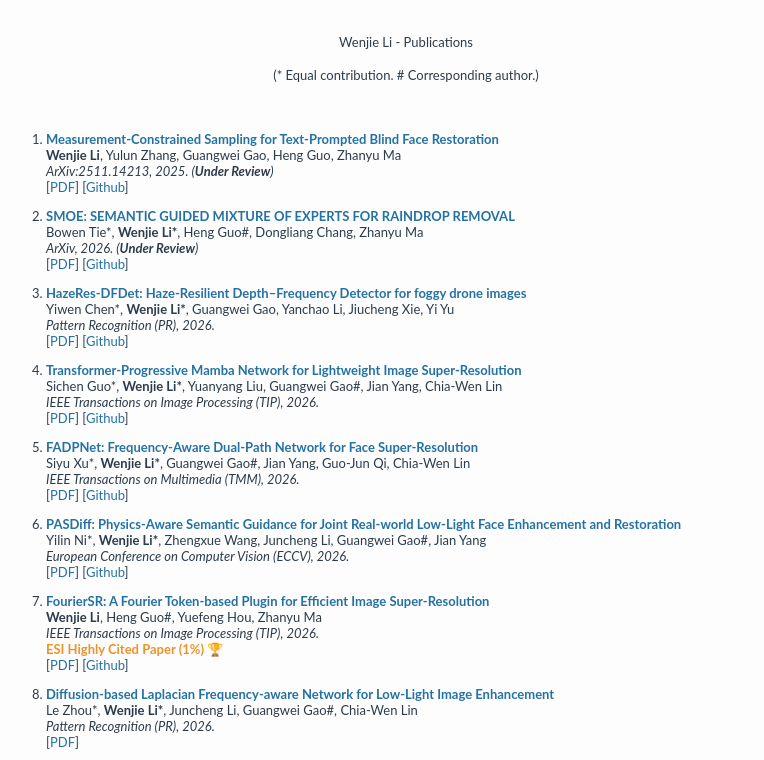
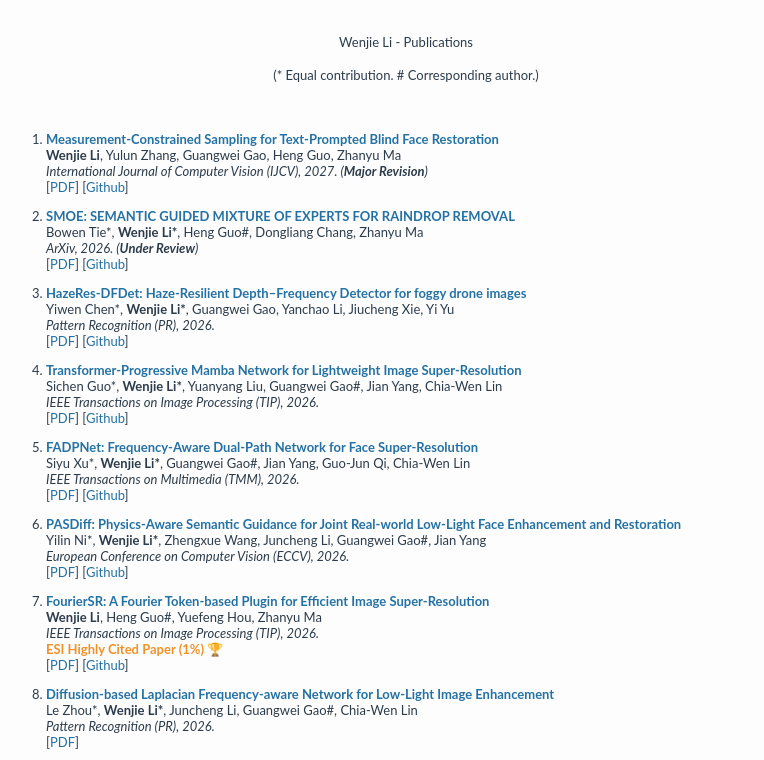
Before and after one commit to 24wenjie-li/24wenjie-li.github.io, a plain HTML site: page publication.html in a window 1280 px wide. Shown: the top 760 px of the page, without its empty margins (234-998 px from the left). Drawn offline with Linux system fonts and the light colour scheme.

Commit message:
Update publication.html

```diff
--- a/publication.html
+++ b/publication.html
@@ -43,7 +43,7 @@
 
 <li><papertitle> <a class="publication-title bold">Measurement-Constrained Sampling for Text-Prompted Blind Face Restoration</a> </papertitle>
   <br> <strong>Wenjie Li</strong>, Yulun Zhang, Guangwei Gao, Heng Guo, Zhanyu Ma <br>
-  <em> ArXiv:2511.14213, 2025. (</font><span class="bold">Under Review</span>) </em>
+  <em> International Journal of Computer Vision (IJCV), 2027. (</font><span class="bold">Major Revision</span>) </em>
   <br>
   [<a href="https://arxiv.org/abs/2511.03232">PDF</a>]
   [<a href="">Github</a>]
```
